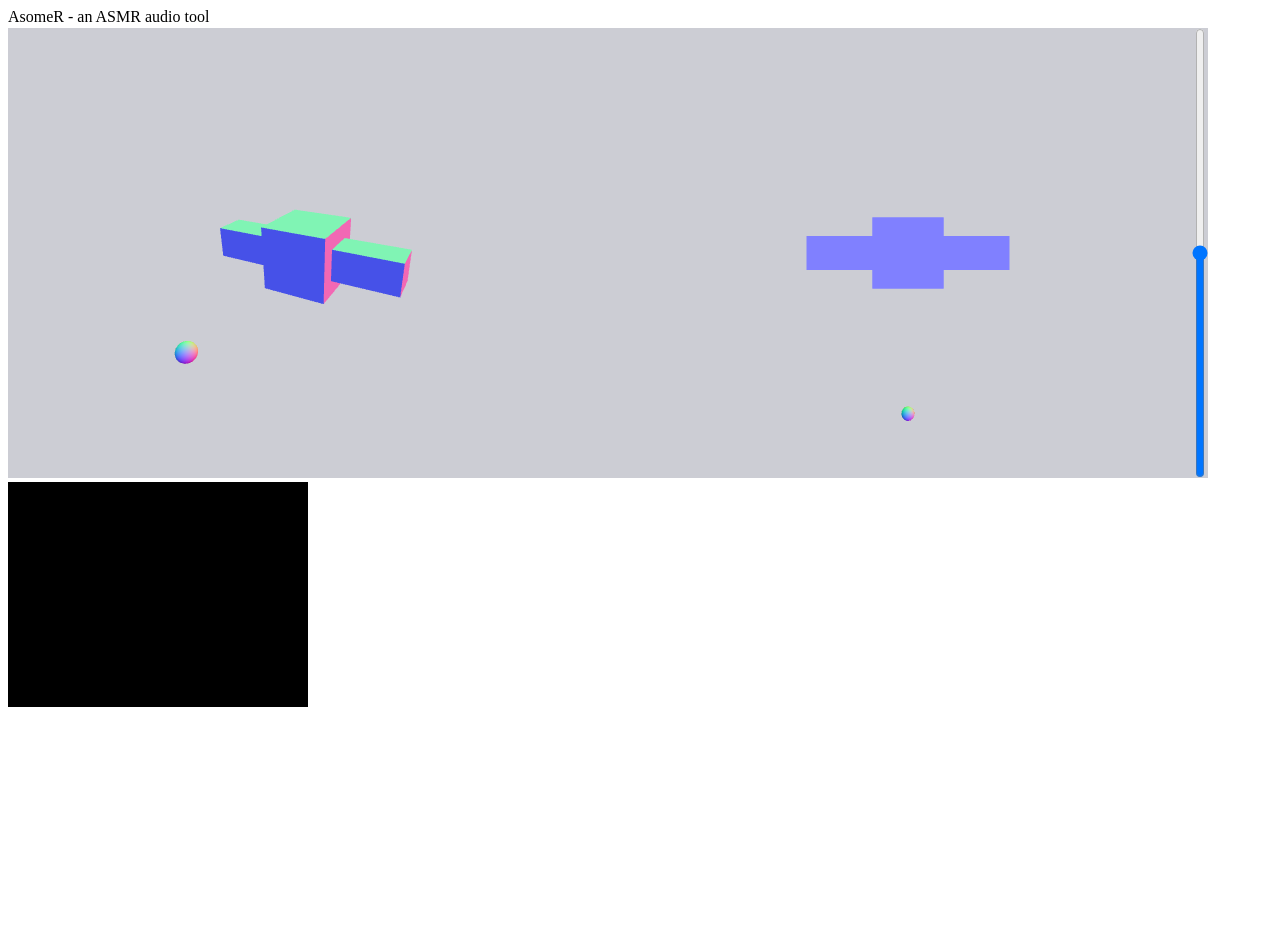
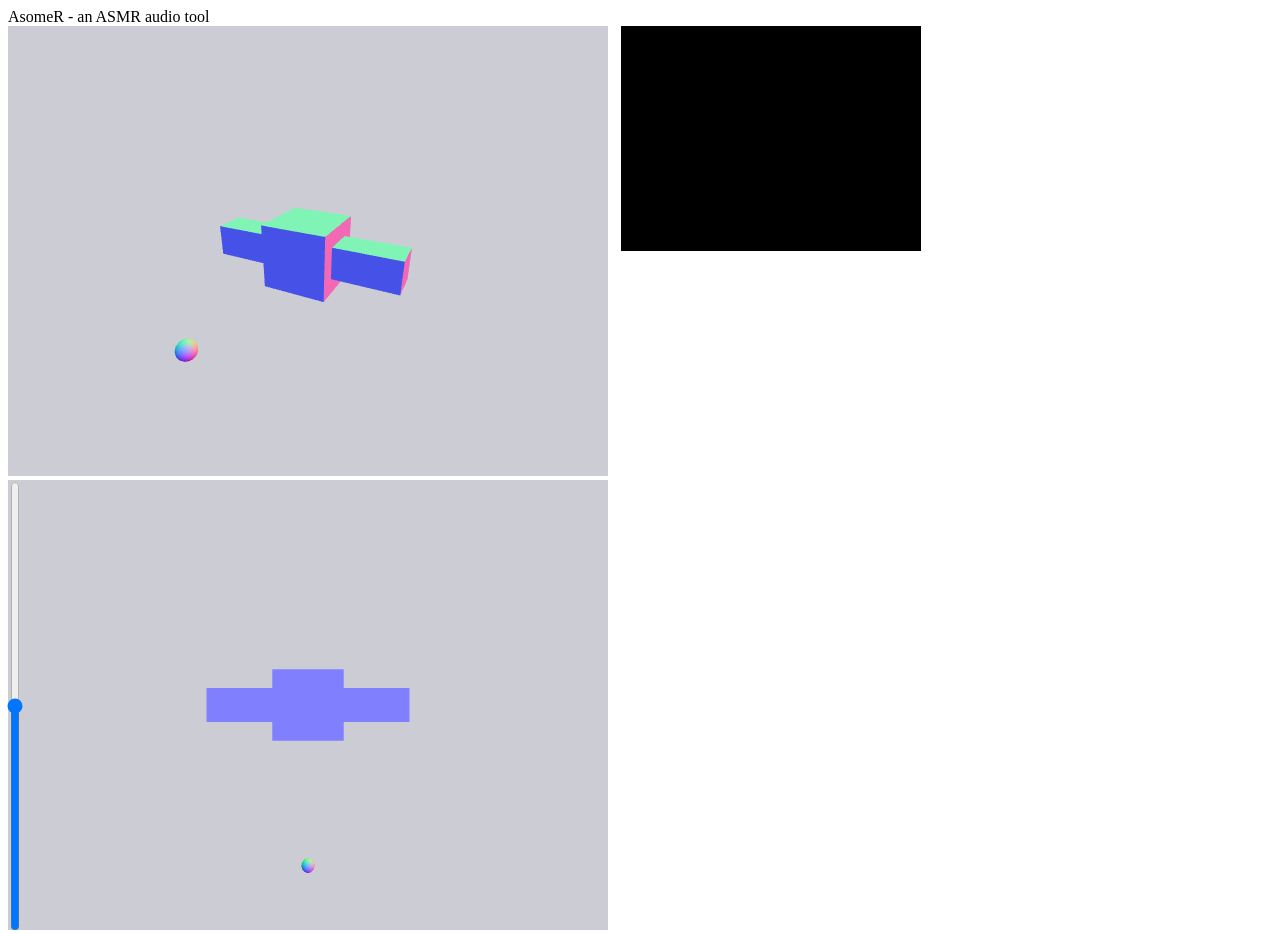
Before and after one commit to ExecutionHY/AsomeR, a plain HTML site: page main.html in a window 1280 px wide. Before the commit the page ends 800 px from the top, so only its background shows below. Drawn offline with Linux system fonts and the light colour scheme; no server answers.

Commit message:
update layout

```diff
--- a/js/interface.js
+++ b/js/interface.js
@@ -40,6 +40,7 @@ var Interface = function() {
         mesh3.position.z = 0.5;
         _scene.add(mesh3);
 
+        // build main renderer
         _renderer = new THREE.WebGLRenderer({ antialias: true });
         _renderer.setSize(WIDTH, HEIGHT);
         _renderer.setClearColor(BGCOLOR);
@@ -50,6 +51,7 @@ var Interface = function() {
         _controls = new THREE.OrbitControls(_camera, _renderer.domElement);
         _controls.enablePan = false;
 
+        // build up renderer
         _rendererFromUp = new THREE.WebGLRenderer({ antialias: true });
         _rendererFromUp.setSize(WIDTH, HEIGHT);
         _rendererFromUp.setClearColor(BGCOLOR);
@@ -61,8 +63,9 @@ var Interface = function() {
         _controlsFromUp.enablePan = false;
         _controlsFromUp.enableRotate = false;
 
-        // build the views
-        var container = document.getElementById('container');
+        // add canvas to view
+        var container = document.getElementById('left-canvas');
+        container.style.width = String(WIDTH) + "px";
         container.appendChild(_renderer.domElement);
         container.appendChild(_rendererFromUp.domElement);
         _rendererFromUp.domElement.style.position = "relative";
@@ -74,7 +77,8 @@ var Interface = function() {
         _slider.style.width = "10px";
         _slider.style.height = String(HEIGHT) + "px";
         _slider.style.position = "relative";
-        _slider.style.left = String(0 - 15) + "px";
+        _slider.style.top = String(-HEIGHT - 5) + "px";
+        // _slider.style.left = String(0 - 15) + "px";
         _slider.style.color = "black";
         _slider.max = 0.4;
         _slider.min = -0.4;
@@ -82,7 +86,8 @@ var Interface = function() {
         _slider.value = 0;
         container.appendChild(_slider);
         var visualizer = visualizerInit();
-        container.appendChild(visualizer);
+        var rightContainer = document.getElementById('right-tools');
+        rightContainer.appendChild(visualizer);
 
         // add listener for panning the obj in x-z plane
         _rendererFromUp.domElement.addEventListener('mousedown', onMouseDown, false);
@@ -106,7 +111,7 @@ var Interface = function() {
 
         // var recorder = new RecordRTC_Extension();
 
-        audioLoader.load('assets/test.mp3', function(buffer) {
+        audioLoader.load('assets/ash.mp3', function(buffer) {
             mesh3.add(_sound);
             _sound.setBuffer(buffer);
             _sound.setRefDistance(0.2);
@@ -231,6 +236,7 @@ var Interface = function() {
 
         //
         //window.addEventListener('resize', onResize, false);
+        // draw the background color
         _renderVis.render(_sceneVis, _cameraVis);
         return _renderVis.domElement;
     }
@@ -282,5 +288,4 @@ var Interface = function() {
         _renderVis.render(_sceneVis, _cameraVis);
     }
 
-
 };
--- a/main.html
+++ b/main.html
@@ -9,19 +9,14 @@
     <script src="https://www.WebRTC-Experiment.com/RecordRTC.js"></script>
     <script src="js/interface.js"></script>
 
-    <script id="vertexShader" type="x-shader/x-vertex">
-        varying vec2 vUv; void main() { vUv = uv; gl_Position = vec4( position, 1.0 ); }
-    </script>
-
-    <script id="fragmentShader" type="x-shader/x-fragment">
-        uniform sampler2D tAudioData; varying vec2 vUv; void main() { vec3 backgroundColor = vec3( 0.125, 0.125, 0.125 ); vec3 color = vec3( 1.0, 1.0, 0.0 ); float f = texture2D( tAudioData, vec2( vUv.x, 0.0 ) ).r; float i = step( vUv.y, f ) * step( f - 0.0125,
-        vUv.y ); gl_FragColor = vec4( mix( backgroundColor, color, i ), 1.0 ); }
-    </script>
 </head>
 
 <body>
     <div>AsomeR - an ASMR audio tool</div>
-    <div id="container"></div>
+    <div id="container">
+        <div id="left-canvas" style="float: left"></div>
+        <div id="right-tools" style="float: left; padding-left: 1%"></div>
+    </div>
 
 </body>
 
```
